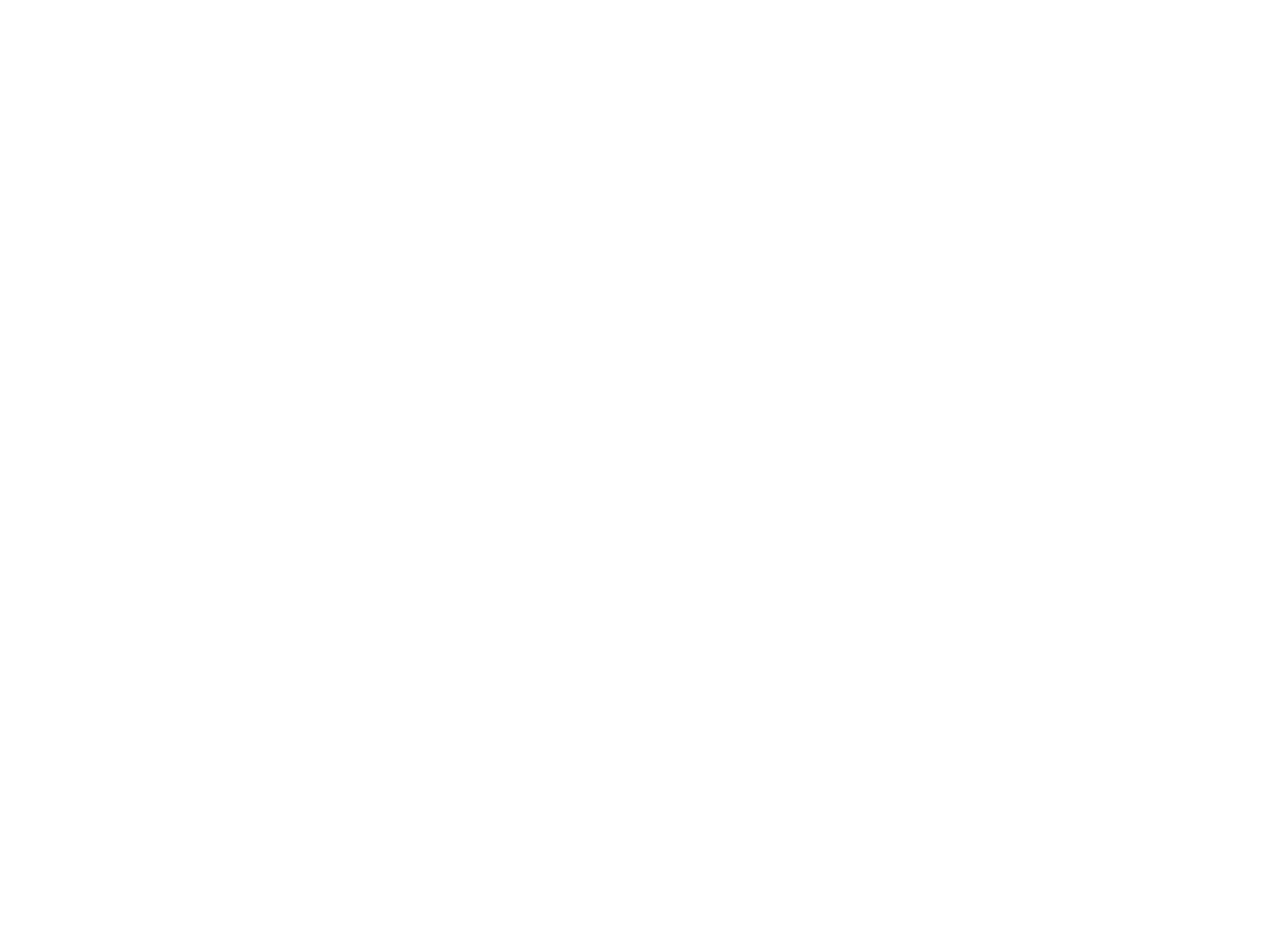
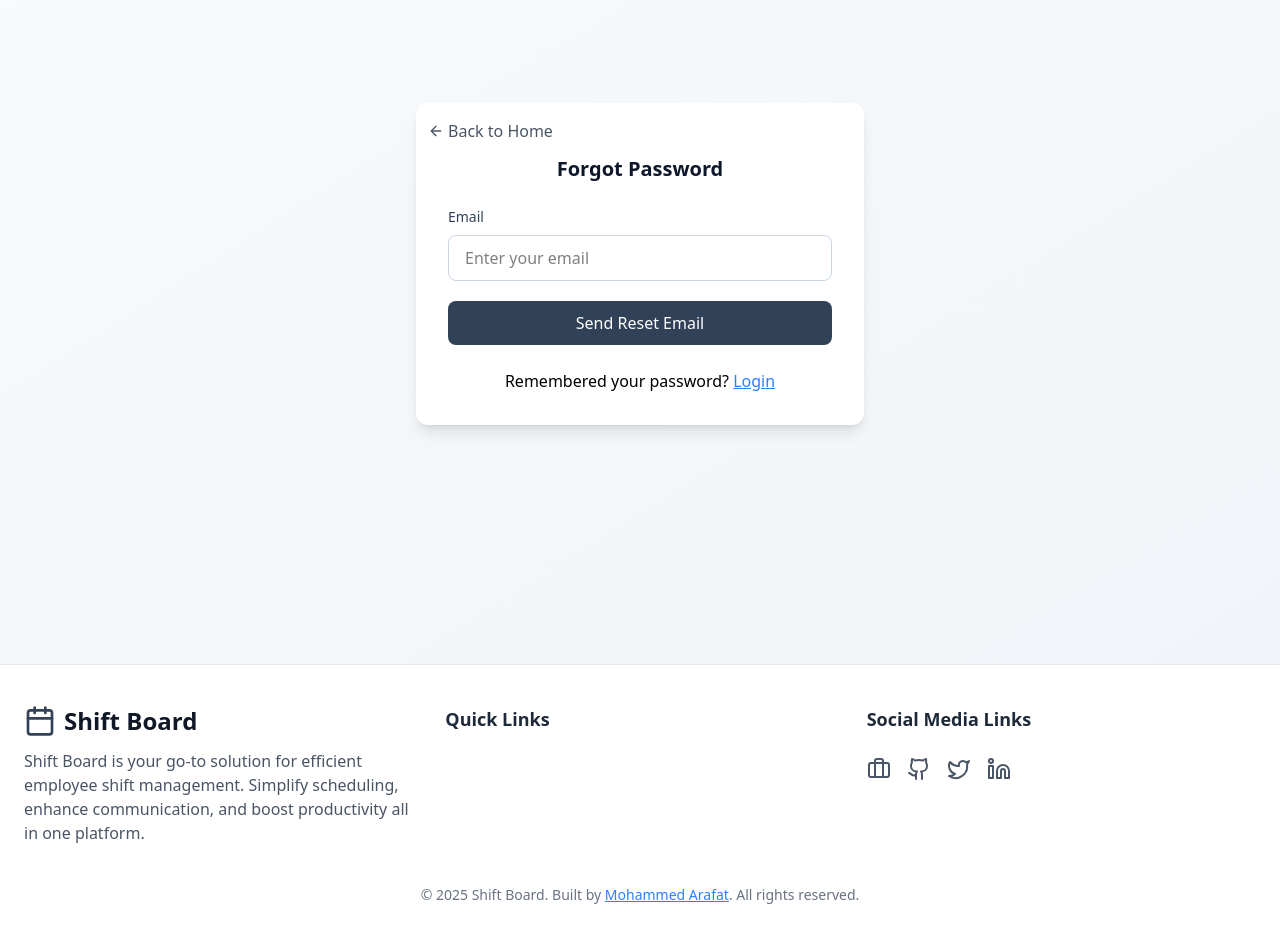
Before and after one commit to arafatmansuri/shift-board, a React (Vite) app in the folder frontend/: page /forgot-password in a window 1280 px wide. Before the commit this address had no page. Shown: the part 200-1142 px from the top of the page. Before the commit the page ends 800 px from the top, so only its background shows below. Built offline with nearby package versions, Linux system fonts and the light colour scheme.

Commit message:
Add Forgot password and verify OTP and Footer Component

```diff
--- a/frontend/src/components/Auth.tsx
+++ b/frontend/src/components/Auth.tsx
@@ -11,7 +11,66 @@
 import { Box } from "./ErrorSuccessBox";
 import Input from "./Input";
 
-export const Auth = ({ type }: { type: "register" | "login" }) => {
+type AuthProps = {
+  type: "register" | "login" | "forgotMail" | "forgotOTP" | "registerOTP";
+};
+
+const formHeader = {
+  register: "Register your company",
+  login: "Login to your account",
+  forgotMail: "Forgot Password",
+  forgotOTP: "Forgot Password",
+  registerOTP: "Verify your email",
+};
+
+const buttonText = {
+  register: { isPending: "Registering...", default: "Register" },
+  login: { isPending: "Logging in...", default: "Login" },
+  forgotMail: {
+    isPending: "Sending reset email...",
+    default: "Send Reset Email",
+  },
+  forgotOTP: { isPending: "Resetting password...", default: "Reset Password" },
+  registerOTP: { isPending: "Verifying email...", default: "Verify Email" },
+};
+
+const successMessage = {
+  register: "Company registered successfully",
+  login: "Logged in successfully",
+  forgotMail: "Password reset email sent",
+  forgotOTP: "Password reset successfully",
+  registerOTP: "Email verified successfully",
+};
+
+const additionalText = {
+  register: {
+    question: "Already registered? ",
+    linkText: "Login",
+    linkTo: "/login",
+  },
+  login: {
+    question: "Don't have an account? ",
+    linkText: "Register",
+    linkTo: "/register",
+  },
+  forgotMail: {
+    question: "Remembered your password? ",
+    linkText: "Login",
+    linkTo: "/login",
+  },
+  forgotOTP: {
+    question: "Go back to login? ",
+    linkText: "Login",
+    linkTo: "/login",
+  },
+  registerOTP: {
+    question: "Go back to login? ",
+    linkText: "Login",
+    linkTo: "/login",
+  },
+};
+
+export const Auth = ({ type }: AuthProps) => {
   const {
     register,
     handleSubmit,
@@ -24,7 +83,7 @@
   const onSubmit = (data: AuthRequest) => {
     if (type == "register")
       companyMutation.mutate({ data, endpoint: "create", method: "POST" });
-    else loginMutation.mutate({ data, endpoint: "login", method: "POST" });
+    else loginMutation.mutate({ data, endpoint: type, method: "POST" });
   };
   useEffect(() => {
     if (companyMutation.isSuccess || loginMutation.isSuccess) {
@@ -50,34 +109,51 @@
             <ArrowLeft className="h-4 w-4" />
             Back to Home
           </button>
+          {/* {type !== "forgotOTP" && type !== "registerOTP" && (
             <div className="flex items-center justify-center gap-2 mb-6">
               <Calendar className="w-10 h-10 text-slate-700" />
               <h1 className="text-2xl font-bold text-slate-900">ShiftBoard</h1>
             </div>
-
+          )} */}
+          {type !== "forgotOTP" && type !== "registerOTP" && (
             <h2 className="text-xl font-semibold text-slate-900 mb-6 text-center">
-            {type == "register"
-              ? "Register your company"
-              : "Login to your account"}
+              {formHeader[type]}
             </h2>
-
+          )}
+          {(type == "registerOTP" ||
+            type == "forgotOTP") && (
+              <p className="text-sm text-center mb-2">
+                OTP has been sent to your registered email. Please enter the OTP
+                {type == "forgotOTP"
+                  ? " and your new password to proceed."
+                  : "."}
+              </p>
+            )}
           <form onSubmit={handleSubmit(onSubmit)} className="space-y-5">
+            {type == "register" ||
+              (type == "login" && (
                 <Input
                   isError={errors["companyName"] ? true : false}
                   label={"Company name"}
                   placeholder={"Enter your company name"}
-              errorMessage={errors.companyName && errors.companyName.message}
+                  errorMessage={
+                    errors.companyName && errors.companyName.message
+                  }
                   formHook={{
                     ...register("companyName", {
                       required: "Company name is required",
                     }),
                   }}
                 />
+              ))}
+            {type !== "forgotOTP" && type !== "registerOTP" && (
               <Input
                 isError={errors["companyEmail"] ? true : false}
                 label={"Email"}
                 placeholder={"Enter your email"}
-              errorMessage={errors.companyEmail && errors.companyEmail.message}
+                errorMessage={
+                  errors.companyEmail && errors.companyEmail.message
+                }
                 formHook={{
                   ...register("companyEmail", {
                     required: "Company email is required",
@@ -85,6 +161,22 @@
                 }}
                 type={"email"}
               />
+            )}
+            {(type == "registerOTP" || type == "forgotOTP") && (
+              <Input
+                isError={errors["OTP"] ? true : false}
+                label={"OTP"}
+                placeholder={"Enter your OTP"}
+                errorMessage={errors.OTP && errors.OTP.message}
+                formHook={{
+                  ...register("OTP", {
+                    required: "OTP is required",
+                  }),
+                }}
+                type="number"
+              />
+            )}
+            {(type == "register" || type == "login" || type == "forgotOTP") && (
               <Input
                 isError={errors["companyPassword"] ? true : false}
                 label={"Password"}
@@ -99,6 +191,7 @@
                 }}
                 type="password"
               />
+            )}
             {type == "register" && (
               <Input
                 isError={errors["companySize"] ? true : false}
@@ -119,22 +212,20 @@
               <Box message={loginMutation.error.message} type="error" />
             )}
             {companyMutation.isSuccess && (
-              <Box message={"Company registered successfully"} type="success" />
+              <Box message={successMessage[type]} type="success" />
             )}
             {loginMutation.isSuccess && (
-              <Box message={"Logged in successfully"} type="success" />
+              <Box message={successMessage[type]} type="success" />
             )}
             <Button
               isDisabled={companyMutation.isPending || loginMutation.isPending}
               type="submit"
               text={
+                buttonText[type][
                   companyMutation.isPending || loginMutation.isPending
-                  ? type === "register"
-                    ? "Registering..."
-                    : "Logging in..."
-                  : type === "register"
-                  ? "Register"
-                  : "Login"
+                    ? "isPending"
+                    : "default"
+                ]
               }
               varient="primary"
               isWidthFull={true}
@@ -142,13 +233,13 @@
           </form>
 
           <div className="mt-6 text-center">
-            {type === "register" ? "Already registered? " : "Don't have an account? "}
+            {additionalText[type].question}
             <Link
-              to={type === "register" ? "/login" : "/register"}
+              to={additionalText[type].linkTo}
               className="text-blue-500 underline"
               // className="text-sm text-slate-600 hover:text-slate-900"
             >
-              {type === "register" ? "Login" : "Register"}
+              {additionalText[type].linkText}
             </Link>
           </div>
         </div>
--- /dev/null
+++ b/frontend/src/components/Footer.tsx
@@ -0,0 +1,122 @@
+import { Briefcase, Calendar, Github, Linkedin, Twitter } from "lucide-react";
+export function Footer() {
+  return (
+    <footer className="bg-white border-t border-gray-200 py-10 px-6">
+      <div className="mx-auto grid grid-cols-1 md:grid-cols-3 gap-8">
+        {/*-------- logo + name---*/}
+        <div>
+          <h3 className="text-2xl flex font-bold text-gray-900">
+            {/* <img src={brain2icon} alt="logo" className="h-16 -mt-4" /> */}
+            <Calendar className="md:w-8 md:h-8 text-slate-700" />
+            <span className="ml-2">Shift Board</span>
+          </h3>
+          <p className="mt-3 text-md text-gray-600">
+            Shift Board is your go-to solution for efficient employee shift
+            management. Simplify scheduling, enhance communication, and boost
+            productivity all in one platform.
+          </p>
+        </div>
+
+        {/* ---- links ------- */}
+        <div>
+          <h4 className="text-lg font-semibold text-gray-800 mb-4">
+            Quick Links
+          </h4>
+          <ul className="space-y-2 text-md text-gray-500 ">
+            {/* <li>
+              <a href="/about" className="hover:text-indigo-500">
+                About
+              </a>
+            </li> */}
+            {/* <li>
+              <a href="/features" className="hover:text-indigo-500">
+                Contact
+              </a>
+            </li> */}
+            {/* <li>
+              <a href="/docs" className="hover:text-indigo-500">
+                How it works?
+              </a>
+            </li> */}
+          </ul>
+          {/* <div className="flex gap-4 mt-6">
+            <a
+              href="https://github.com/arafatmansuri"
+              target="_blank"
+              className="text-gray-600 hover:text-indigo-500"
+            >
+              <Github />
+            </a>
+            <a
+              href="https://x.com/_MohammedArafat"
+              target="_blank"
+              className="text-gray-600 hover:text-indigo-500"
+            >
+              <Twitter />
+            </a>
+            <a
+              href="https://www.linkedin.com/in/mohammed-arafat-354924273/"
+              target="_blank"
+              className="text-gray-600 hover:text-indigo-500"
+            >
+              <Linkedin />
+            </a>
+          </div> */}
+        </div>
+
+        {/* Support and profile links ---*/}
+        <div>
+          <h4 className="text-lg font-semibold text-gray-800 mb-4">
+            Social Media Links
+          </h4>
+          {/* <p className="text-sm text-gray-600 mb-4">
+            If you love this project, consider supporting me 💜
+          </p>
+
+          <a
+            href="/support"
+            className="inline-block bg-indigo-600 text-white text-sm px-4 py-2 rounded-xl hover:bg-indigo-700 transition"
+          >
+            ☕ Support Me
+          </a> */}
+
+          <div className="flex gap-4 mt-6">
+            <a
+              href="https://mohammedarafat.me"
+              target="_blank"
+              className="text-gray-600 hover:text-indigo-500"
+            >
+              <Briefcase />
+            </a>
+            <a
+              href="https://github.com/arafatmansuri"
+              target="_blank"
+              className="text-gray-600 hover:text-indigo-500"
+            >
+              <Github />
+            </a>
+            <a
+              href="https://x.com/_MohammedArafat"
+              target="_blank"
+              className="text-gray-600 hover:text-indigo-500"
+            >
+              <Twitter />
+            </a>
+            <a
+              href="https://www.linkedin.com/in/arafatmansuri/"
+              target="_blank"
+              className="text-gray-600 hover:text-indigo-500"
+            >
+              <Linkedin />
+            </a>
+          </div>
+        </div>
+      </div>
+
+      {/* Bottom */}
+      <div className="mt-10 text-center text-sm text-gray-500 dark:text-gray-400">
+        © {new Date().getFullYear()} Shift Board. Built by <a href="https://mohammedarafat.me" className="text-blue-500 underline" target="_blank" rel="noopener noreferrer">Mohammed Arafat</a>. All rights reserved.
+      </div>
+    </footer>
+  );
+}
--- /dev/null
+++ b/frontend/src/layouts/UnauthotizedLayout.tsx
@@ -0,0 +1,17 @@
+import { Outlet } from "react-router";
+import { Footer } from "../components/footer";
+import { Navbar } from "../components/Navbar";
+
+const UnauthorizedLayout = () => {
+  return (
+    <div className="min-h-screen bg-linear-to-br from-slate-50 to-slate-100">
+      <Navbar />
+      <main>
+        <Outlet />
+      </main>
+      <Footer />
+    </div>
+  );
+};
+
+export default UnauthorizedLayout;
--- a/frontend/src/main.tsx
+++ b/frontend/src/main.tsx
@@ -4,18 +4,18 @@
 import { Provider } from "react-redux";
 import { BrowserRouter, Navigate, Route, Routes } from "react-router";
 import App from "./App.tsx";
+import { Auth } from "./components/Auth.tsx";
 import { ProtectedRoute } from "./components/ProtectedRoutes.tsx";
 import "./index.css";
+import { CreateDepartment } from "./pages/CreateDepartment.tsx";
 import { CreateEmployee } from "./pages/CreateEmployee.tsx";
 import { CreateShift } from "./pages/CreateShift.tsx";
 import { Dashboard } from "./pages/Dashboard.tsx";
 import { Departments } from "./pages/Departments.tsx";
 import { Employees } from "./pages/Employee.tsx";
-import { Login, Login2 } from "./pages/Login.tsx";
 import { Shifts } from "./pages/Shifts.tsx";
 import { store } from "./store/index.ts";
-import { CreateDepartment } from "./pages/CreateDepartment.tsx";
-import { Signup, Signup2 } from "./pages/Singup.tsx";
+import UnauthorizedLayout from "./layouts/UnauthotizedLayout.tsx";
 const queryClient = new QueryClient();
 createRoot(document.getElementById("root")!).render(
   <StrictMode>
@@ -23,9 +23,24 @@
       <QueryClientProvider client={queryClient}>
         <BrowserRouter>
           <Routes>
+            <Route path="/" element={<UnauthorizedLayout />}>
+
             <Route path="/" element={<App />} index={true} />
-            <Route path="/login" element={<Login2 />} />
-            <Route path="/register" element={<Signup2 />} />
+            <Route path="/login" element={<Auth type="login" />} />
+            <Route path="/register" element={<Auth type="register" />} />
+            <Route
+              path="/forgot-password"
+              element={<Auth type="forgotMail" />}
+              />
+            <Route
+              path="/forgot-password/verify"
+              element={<Auth type="forgotOTP" />}
+              />
+            <Route
+              path="/register/verify"
+              element={<Auth type="registerOTP" />}
+              />
+              </Route>
             <Route
               path="/dashboard"
               element={
```
Also changed, not shown: frontend/src/pages/Landing.tsx (+2 -6 lines), frontend/src/types.ts (+4 -3 lines). Lines whose indentation alone changed are shown as unchanged.
